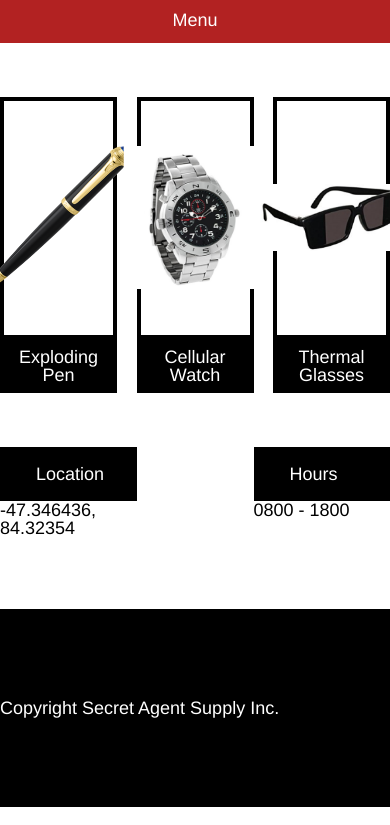
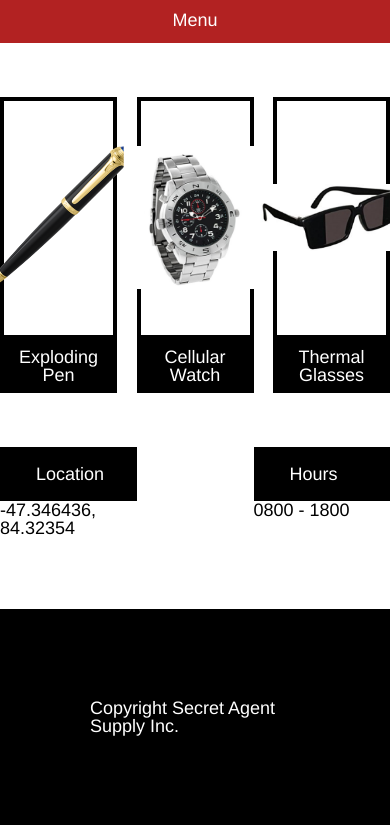
Before and after one commit to nikjiev/SecretAgentSupply, a plain HTML site: page index.html in a window 390 px wide. Shown: the part 503-1328 px from the top of the page. Drawn offline with Linux system fonts and the light colour scheme.

```diff
--- a/resources/css/style.css
+++ b/resources/css/style.css
@@ -129,17 +129,10 @@
 }
 
 /* Footer */
-/* footer {
+footer {
   color: white;
   text-align: left;
   background-color: black;
-  height: 5rem;
+  padding: 5rem;
   margin-top: 4rem;
-} */
-
-footer {
-  padding: 5rem 0;
-  margin-top: 4rem;
-  background-color: black;
-  color: white;
 }
```
